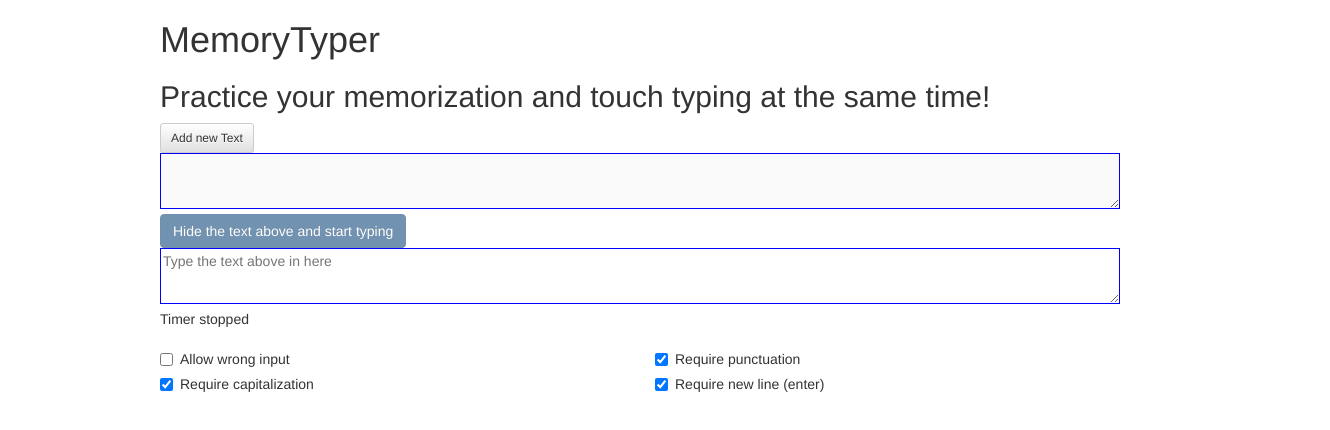
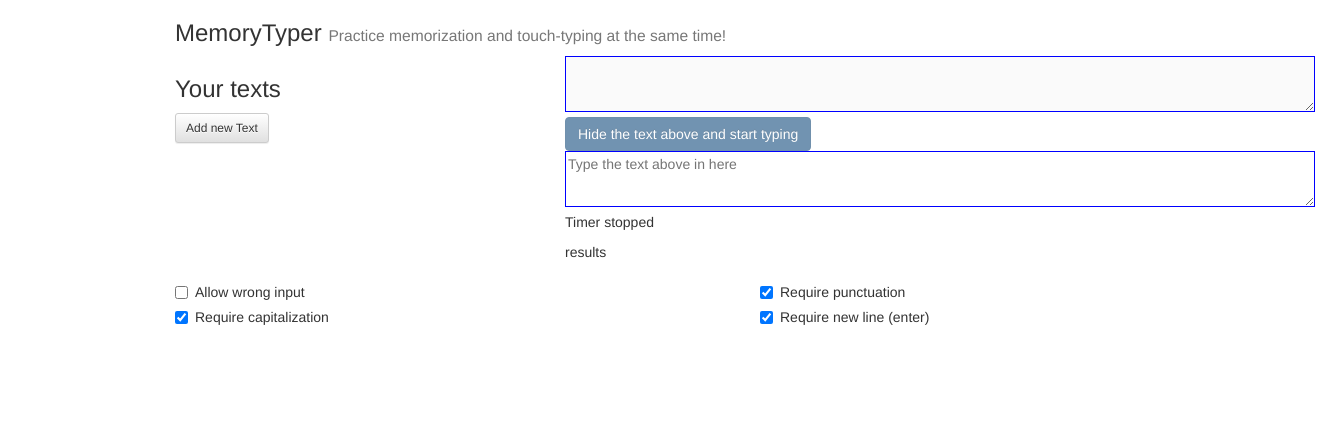
Before and after one commit to ivanjonas/MemoryTyper, a plain HTML site: page src/index.html in a window 1280 px wide. Shown: the whole page, 1330 px wide, since content can reach past the window. Drawn offline with nearby package versions, Linux system fonts and the light colour scheme.

Commit message:
Beautify the app
Apply better header markup and style. Align things correctly with Bootstrap column classes instead of Pure classes. Add a button that disappeared due to faulty partial file commit (The timerDisplay should have moved, not deleted and re-added).

```diff
--- a/src/css/main.css
+++ b/src/css/main.css
@@ -87,6 +87,11 @@
 /* ==========================================================================
    Author's custom styles
    ========================================================================== */
+
+/* header */
+h1 {
+    font-size: 24px;
+}
 
 /* sidebar */
 #user-texts li span.text-title {
--- a/src/index.html
+++ b/src/index.html
@@ -20,26 +20,31 @@
     your browser</a> to improve your experience.</p>
 <![endif]-->
 
-<h1>MemoryTyper</h1>
 
-<h2>Practice your memorization and touch typing at the same time!</h2>
+<div class="container">
+    <div class="row">
+        <h1 class="col-sm-12">MemoryTyper
+            <small>Practice memorization and touch-typing at the same time!</small>
+        </h1>
 
-<div class="grid-container">
-    <div class="grid-30" id="user-texts">
+        <div class="col-sm-4" id="user-texts">
+            <h3>Your texts</h3>
             <ul>
 
             </ul>
             <button class="btn btn-default btn-sm" data-toggle="modal" data-target="#text-add">Add new Text</button>
         </div>
 
-    <div class="grid-70" id="activity-area">
+        <div class="col-sm-8" id="activity-area">
             <textarea class="text" disabled></textarea>
             <button class="btn btn-primary go" disabled>Hide the text above and start typing</button>
             <textarea class="output" placeholder="Type the text above in here"></textarea>
 
             <p class="timerDisplay">Timer stopped</p>
 
-    <div class="row">
+            <p class="results">results</p>
+        </div>
+
         <form>
             <div class="col-sm-6 form-group">
                 <div class="checkbox"><label for="option-allow-wrong-input">
```
Lines whose indentation alone changed are shown as unchanged.
